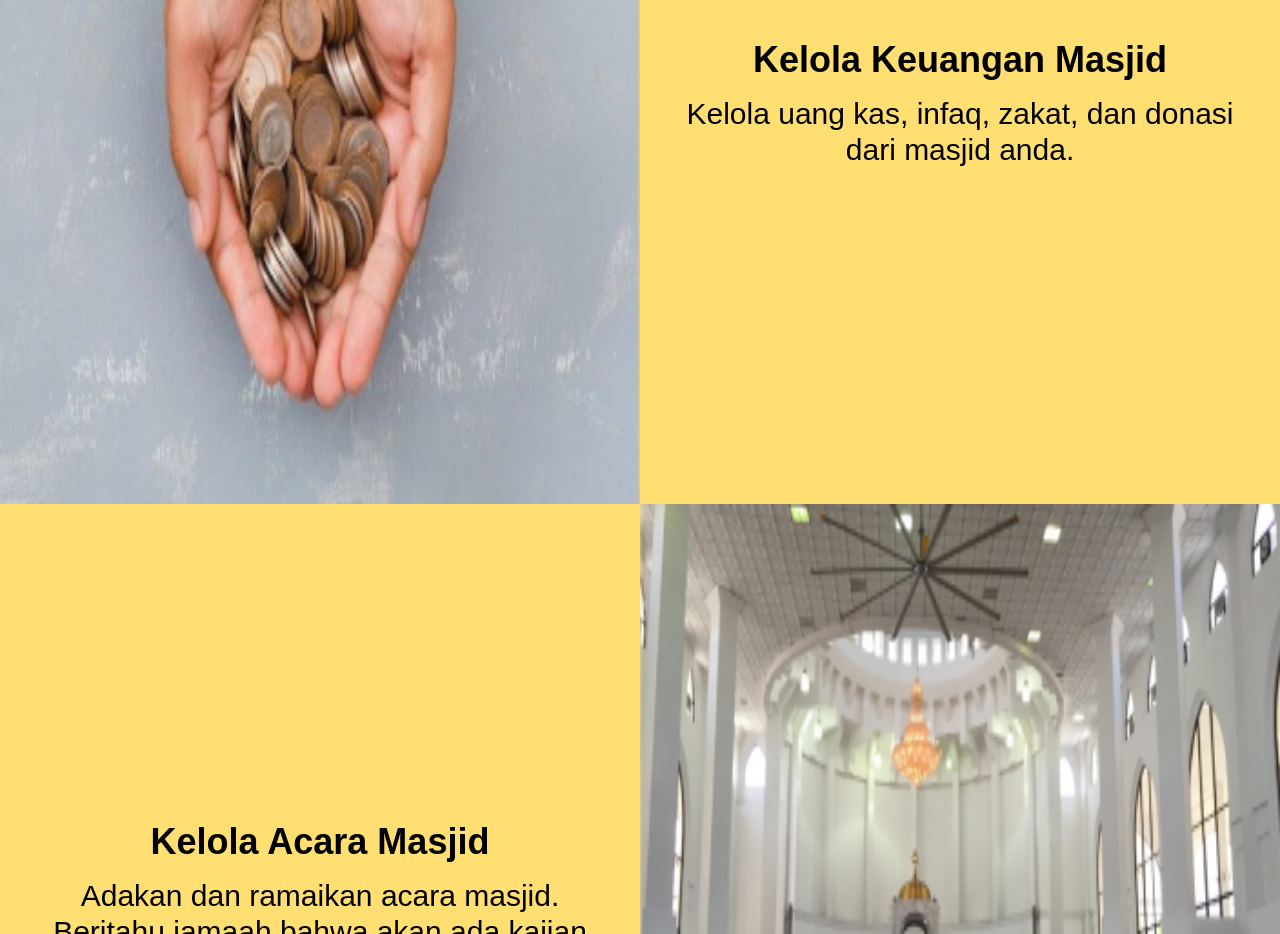
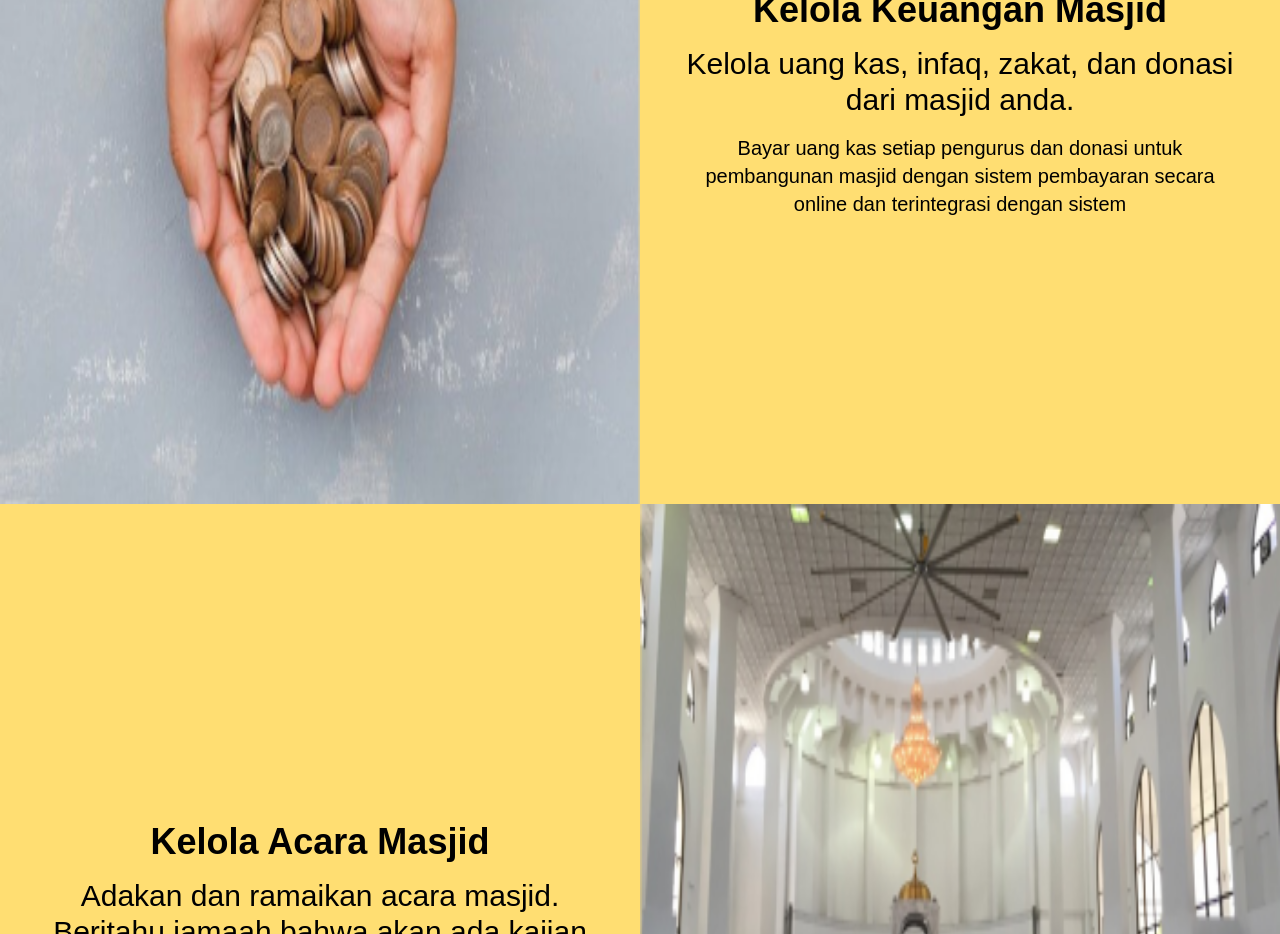
Before and after one commit to helmiapriando21/Pengabdian-Masyarakat-Mosquenet-, a Next.js app: page / in a window 1280 px wide. Shown: the part 1100-2034 px from the top of the page. Built offline with nearby package versions, Linux system fonts and the light colour scheme; no server answers.

Commit message:
Menambahkan deskripsi kelola keuangan masjid

```diff
--- a/app/(main)/_layouts/describeSection.tsx
+++ b/app/(main)/_layouts/describeSection.tsx
@@ -14,6 +14,7 @@ export default function DescribeSection() {
         <div className="flex flex-col gap-4 items-center justify-center w-[50%] h-full p-10 text-center">
           <h1 className="font-bold text-4xl">Kelola Keuangan Masjid</h1>
           <p className="text-3xl">Kelola uang kas, infaq, zakat, dan donasi dari masjid anda.</p>
+          <p className="text-xl">Bayar uang kas setiap pengurus dan donasi untuk pembangunan masjid dengan sistem pembayaran secara online dan terintegrasi dengan sistem</p>
         </div>
       </div>
       <div className="flex w-full h-screen">
```
